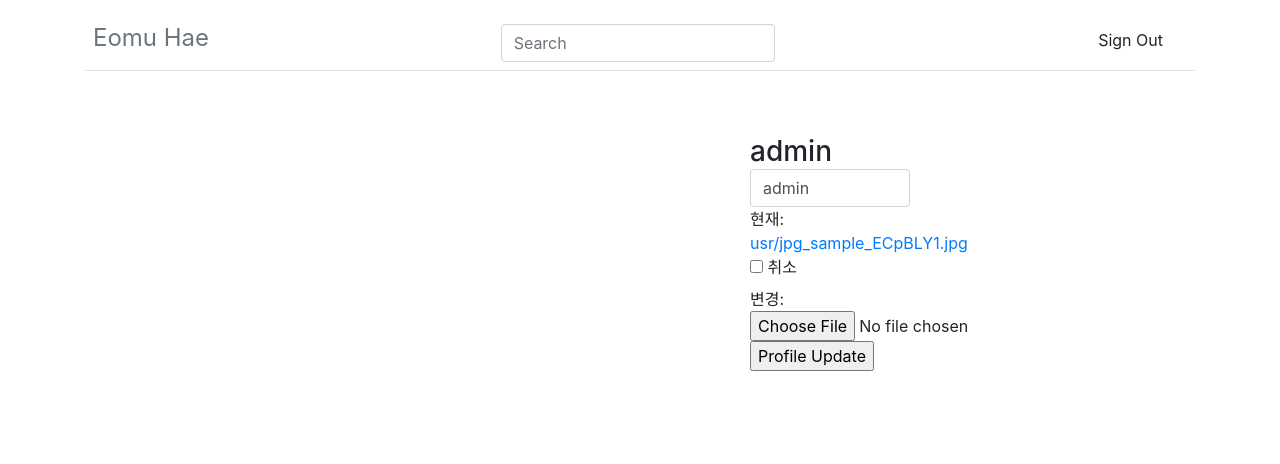
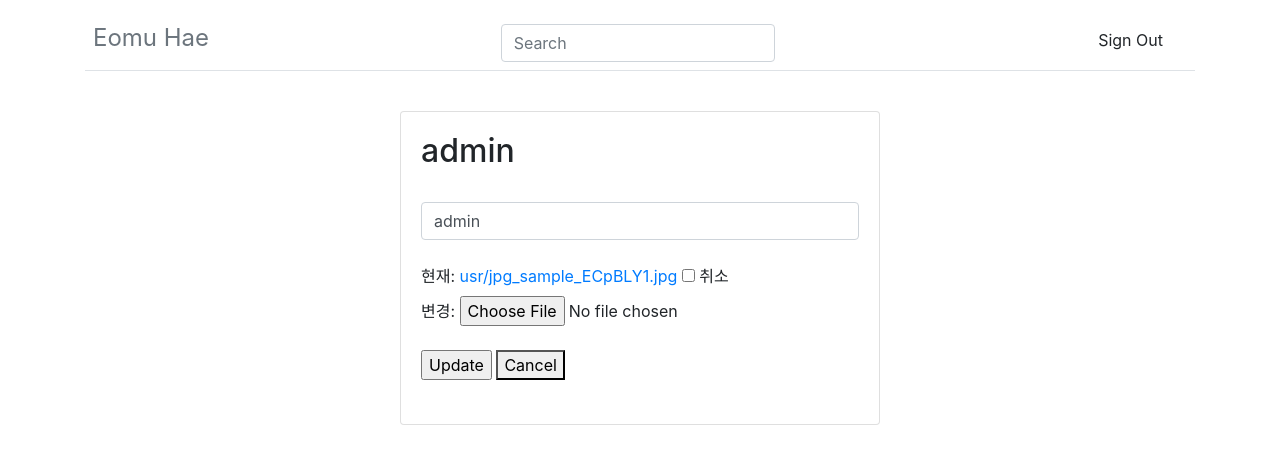
Before and after one commit to integerJI/int_test, a Django app: page /intworlduser/profile_update in a window 1280 px wide. Shown: the top 464 px of the page. Run offline with Django 3.2, Linux system fonts and the light colour scheme; a user stored in the database is signed in; data comes from the database, SQL or seed files in the repository; some libraries are stand-ins or nearby versions.

Commit message:
프로필 수정 끝

```diff
--- a/intworlduser/forms.py
+++ b/intworlduser/forms.py
@@ -30,6 +30,11 @@ class ProfileForm(forms.ModelForm):
         model = Profile
         fields = ['profile_image', 'intro',]
 
+        widgets = {
+            'intro': forms.TextInput(attrs={'class': 'form-control'}),
+            'profile_image' : forms.ClearableFileInput(attrs={'class': 'form-control-file', 'onchange': 'readURL(this);'}),
+        }
+
         labels = {
             'profile_image': '프로필 사진',
             'intro': '인사말',
@@ -55,7 +60,7 @@ class ProfileUpdateForm(forms.ModelForm):
 
         widgets = {
             'intro': forms.TextInput(attrs={'class': 'form-control'}),
-            'profile_image' : forms.ClearableFileInput(attrs={'class': 'form-control-file'}),
+            'profile_image' : forms.ClearableFileInput(attrs={'class': 'form-control-file', 'onchange': 'readURL(this);'}),
         }
 
         labels = {
--- a/intworlduser/templates/profile_update.html
+++ b/intworlduser/templates/profile_update.html
@@ -1,52 +1,29 @@
 {% extends 'base.html' %}
 {% block content %}
-<div class="cantrion">
-  <form method="POST" enctype="multipart/form-data" action="">
-
-  <div class="row justify-content-center">
-    <div class="col-md-4 order-md-1">
-      <!-- <img class="img-fluid rounded-circle" width="250" height="250"
-        src="{% if profile_pic %} {{profile_pic}} {% else %} /static/default.jpg {% endif %}"
-        preserveAspectRatio="xMidYMid slice" focusable="false" role="img" aria-label="Placeholder: Thumbnail"> -->
-    </div>
-
-      <div class="col-md-2 order-md-2 mb-4">
-        <br>
-        <h3 class="mb-0">{{user.username}}</h3>
-        {{ profile_form.intro }}
-        {{profile_form.profile_image}}
-        <br>
-        <input type="submit" value="Profile Update">
-
-      </div>
-
-  </div>
-</form>
-
-</div>
-{% endblock %}
-
-<!-- <div class="container">
+<div class="container">
   <div class="d-flex justify-content-center">
-          <div class="card" style="width: 35rem;">
+    <div class="card" style="width: 30rem;">
       <div class="card-body">
+        <h2 card-title pricing-card-title>{{user.username}}</h2>
 
         <form method="POST" class="post-form" enctype="multipart/form-data" action="">
           {%csrf_token%}
           <br>
 
           {{ profile_form.intro }}
-
-                    {{profile_form.profile_image}}
+          <br>
+          {{ profile_form.profile_image }}
+          <br>
           <br>
 
-                    <input type="submit" class="save btn btn-success" value="변경">
+          <input type="submit" value="Update">
           <a href="{% url 'index' %}">
-                      <button type="button" class="btn btn-danger">취소</button>
+            <button type="button">Cancel</button>
           </a>
         </form>
-
+        <br>
       </div>
     </div>
   </div>
-      </div> -->
+</div>
+{% endblock %}
```
Lines whose indentation alone changed are shown as unchanged.
